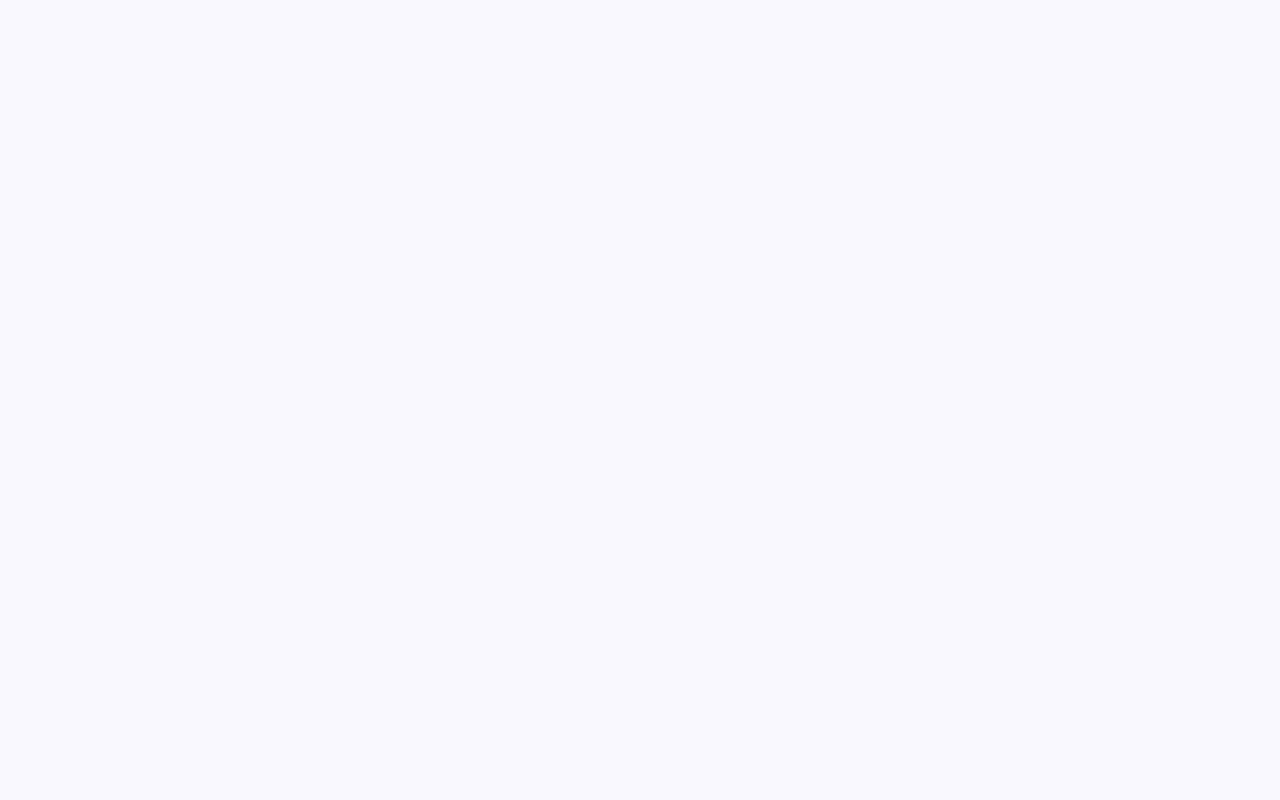
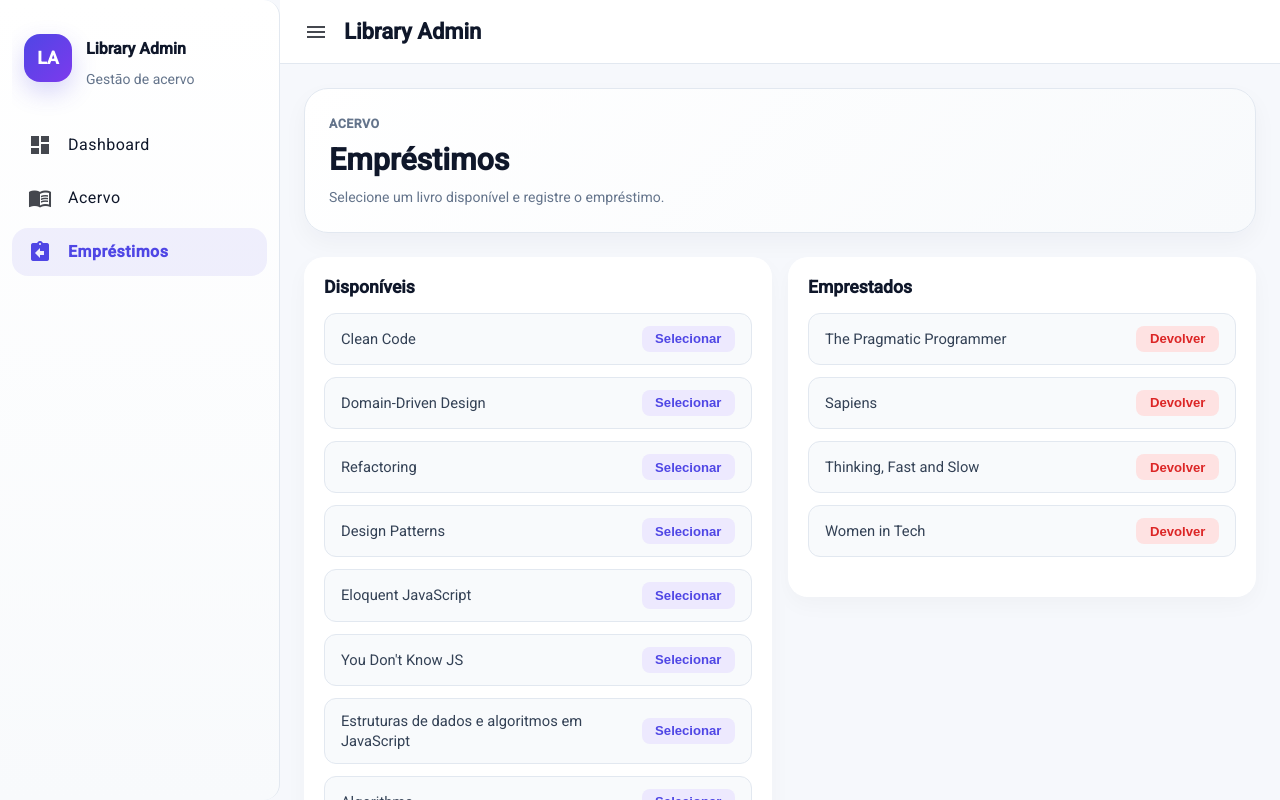
Before and after one commit to nayannelbatista/angular-fiap-course, an Angular app: page /loans in a window 1280 px wide. Before the commit this address led to /. Built offline with nearby package versions, Linux system fonts and the light colour scheme.

Commit message:
feat: add loans and centralize book state with computed signals

```diff
--- a/src/app/app.routes.ts
+++ b/src/app/app.routes.ts
@@ -2,6 +2,7 @@ import { Routes } from '@angular/router';
 import { Shell } from './shell/shell';
 import { BookListPage } from './books/book-list-page/book-list-page';
 import { Dashboard } from './dashboard/dashboard/dashboard';
+import { Loans } from './loans/loans/loans';
 
 export const routes: Routes = [
   {
@@ -11,6 +12,7 @@ export const routes: Routes = [
       { path: '', redirectTo: 'dashboard', pathMatch: 'full' },
       { path: 'books', component: BookListPage },
       { path: 'dashboard', component: Dashboard },
+      { path: 'loans', component: Loans },
     ],
   }
 ];
--- a/src/app/books/book-list-page/book-list-page.html
+++ b/src/app/books/book-list-page/book-list-page.html
@@ -12,11 +12,11 @@
     [categories]="categories()"
   ></app-book-filter>
 
-  @if (filteredBooks.length === 0) {
+  @if (filteredBooks().length === 0) {
     <div class="empty-state">
       Nenhum livro encontrado para os filtros informados.
     </div>
   } @else {
-    <app-book-table [books]="filteredBooks"></app-book-table>
+    <app-book-table [books]="filteredBooks()"></app-book-table>
   }
 </section>
--- a/src/app/books/book-list-page/book-list-page.ts
+++ b/src/app/books/book-list-page/book-list-page.ts
@@ -1,8 +1,9 @@
-import { Component, inject, OnInit, signal } from '@angular/core';
+import { Component, computed, inject, OnInit, signal } from '@angular/core';
 import { Book } from '../book';
 import { BooksService } from '../books.service';
 import { BookFilter } from "../book-filter/book-filter";
 import { BookTable } from '../book-table/book-table';
+import { BooksState } from '../books-state';
 
 @Component({
   selector: 'app-book-list-page',
@@ -14,28 +15,26 @@ import { BookTable } from '../book-table/book-table';
   styleUrl: './book-list-page.scss',
 })
 export class BookListPage implements OnInit {
-  private booksService = inject(BooksService);
+  private booksState = inject(BooksState);
 
   books = signal<Book[]>([]);
-  categories = signal<string[]>([]);
+  categories = computed(() => [...new Set(this.booksState.books().map(b => b.category))]);
   searchTerm = signal<string>('');
   selectedCategory = signal<string>('all');
 
   ngOnInit() {
-    const books = this.booksService.getAllBooks();
-    this.books.set(books);
-    this.categories.set([...new Set(this.books().map(b => b.category))]);
+    this.booksState.loadBooks();
   }
 
-  get filteredBooks(): Book[] {
+  readonly filteredBooks = computed(() => {
     const search = this.searchTerm().toLowerCase().trim();
     const category = this.selectedCategory();
-    return this.books().filter(book => {
+    return this.booksState.books().filter(book => {
       const matchesSearch =
         !search || book.title.toLowerCase().includes(search);
       const matchesCategory =
         category === 'all' || book.category === category;
       return matchesSearch && matchesCategory;
     });
-  }
+  })
 }
--- a/src/app/books/books-state.ts
+++ b/src/app/books/books-state.ts
@@ -14,11 +14,14 @@ export class BooksState {
 
   readonly categoriesCount = computed(() => new Set(this.books().map((b) => b.category)).size);
 
-  readonly availableBooks = computed(() => this.books().filter((b) => b.available).length);
+  readonly availableBooksCount = computed(() => this.books().filter((b) => b.available).length);
+  readonly availableBooks = computed(() => this.books().filter((b) => b.available));
 
-  readonly loanedBooks = computed(() => this.books().filter((b) => !b.available).length);
+  readonly loanedBooksCount = computed(() => this.books().filter((b) => !b.available).length);
+  readonly loanedBooks = computed(() => this.books().filter((b) => !b.available));
 
   loadBooks() {
+    if (this.books().length > 0) return;
     const books = this.booksService.getAllBooks();
     this.books.set(books);
   }
@@ -41,10 +44,16 @@ export class BooksState {
 
   readonly availabilityStats = computed(() => {
     const total = this.totalBooks();
-    const available = this.availableBooks();
+    const available = this.availableBooksCount();
 
     return {
       availablePercent: total ? Math.round((available / total) * 100) : 0,
     };
   });
+
+  toggleAvailability(id: string) {
+    this.books.update((books) =>
+      books.map((b) => (b.id === id ? { ...b, available: !b.available } : b)),
+    );
+  }
 }
--- a/src/app/dashboard/dashboard/dashboard.html
+++ b/src/app/dashboard/dashboard/dashboard.html
@@ -13,7 +13,7 @@
   <section class="hero-card">
     <div>
       <span class="eyebrow">Panorama atual</span>
-      <h2>{{ booksState.availableBooks() }} livros disponíveis para empréstimo</h2>
+      <h2>{{ booksState.availableBooksCount() }} livros disponíveis para empréstimo</h2>
       <p>
         O acervo possui {{ booksState.totalBooks() }} livros distribuídos em
         {{ booksState.categoriesCount() }} categorias.
@@ -29,12 +29,12 @@
 
     <article class="kpi-card">
       <span>Disponíveis</span>
-      <strong>{{ booksState.availableBooks() }}</strong>
+      <strong>{{ booksState.availableBooksCount() }}</strong>
     </article>
 
     <article class="kpi-card">
       <span>Emprestados</span>
-      <strong>{{ booksState.loanedBooks() }}</strong>
+      <strong>{{ booksState.loanedBooksCount() }}</strong>
     </article>
 
     <article class="kpi-card">
--- /dev/null
+++ b/src/app/loans/loans/loans.html
@@ -0,0 +1,58 @@
+<section class="loans-page">
+  <header class="loans-hero">
+    <span class="eyebrow">Acervo</span>
+    <h1>Empréstimos</h1>
+    <p>Selecione um livro disponível e registre o empréstimo.</p>
+  </header>
+
+  <div class="loans-grid">
+    <mat-card class="loan-card">
+      <h2>Disponíveis</h2>
+
+      <div class="book-list">
+        @for (book of booksState.availableBooks(); track book.id) {
+          <div class="book-item">
+            <span>{{ book.title }}</span>
+            <button
+              class="btn-select"
+              [disabled]="selectedBookId() === book.id"
+              (click)="selectBook(book.id)"
+            >
+              Selecionar
+            </button>
+          </div>
+        } @empty {
+          <p class="empty-state">Nenhum livro disponível.</p>
+        }
+      </div>
+
+      <button
+        class="btn-register"
+        [disabled]="!selectedBookId()"
+        (click)="registerLoan()"
+      >
+        Registrar empréstimo
+      </button>
+    </mat-card>
+
+    <mat-card class="loan-card">
+      <h2>Emprestados</h2>
+
+      <div class="book-list">
+        @for (book of booksState.loanedBooks(); track book.id) {
+          <div class="book-item">
+            <span>{{ book.title }}</span>
+            <button
+              class="btn-return"
+              (click)="booksState.toggleAvailability(book.id)"
+            >
+              Devolver
+            </button>
+          </div>
+        } @empty {
+          <p class="empty-state">Nenhum livro emprestado.</p>
+        }
+      </div>
+    </mat-card>
+  </div>
+</section>
--- /dev/null
+++ b/src/app/loans/loans/loans.scss
@@ -0,0 +1,136 @@
+:host {
+  display: block;
+}
+
+.loans-page {
+  display: grid;
+  gap: 1.5rem;
+}
+
+.loans-hero {
+  padding: 1.5rem;
+  border-radius: 24px;
+  background: linear-gradient(135deg, #ffffff, #f8fafc);
+  border: 1px solid #e2e8f0;
+  box-shadow: 0 10px 24px rgba(15, 23, 42, 0.04);
+}
+
+.loans-hero h1 {
+  margin: 0;
+  font-size: 1.9rem;
+  line-height: 1.1;
+  color: #0f172a;
+}
+
+.loans-hero p {
+  margin: 0.65rem 0 0;
+  color: #64748b;
+  line-height: 1.5;
+}
+
+.eyebrow {
+  display: inline-block;
+  margin-bottom: 0.55rem;
+  font-size: 0.78rem;
+  font-weight: 600;
+  letter-spacing: 0.04em;
+  text-transform: uppercase;
+  color: #64748b;
+}
+
+.loans-grid {
+  display: grid;
+  grid-template-columns: 1fr 1fr;
+  gap: 1rem;
+  align-items: start;
+}
+
+.loan-card {
+  padding: 1.25rem;
+  border-radius: 20px;
+  background: white;
+  box-shadow: 0 8px 22px rgba(15, 23, 42, 0.03);
+}
+
+.loan-card h2 {
+  margin: 0 0 1rem;
+  font-size: 1.1rem;
+  color: #0f172a;
+}
+
+.book-list {
+  display: grid;
+  gap: 0.75rem;
+  margin-bottom: 1.25rem;
+}
+
+.book-item {
+  display: flex;
+  justify-content: space-between;
+  align-items: center;
+  padding: 0.75rem 1rem;
+  border-radius: 12px;
+  border: 1px solid #e2e8f0;
+  background: #f8fafc;
+}
+
+.book-item span {
+  font-size: 0.92rem;
+  color: #334155;
+}
+
+.book-item button {
+  padding: 0.35rem 0.85rem;
+  border-radius: 8px;
+  border: none;
+  font-size: 0.82rem;
+  font-weight: 600;
+  cursor: pointer;
+  transition: opacity 0.15s;
+}
+
+.book-item button:disabled {
+  opacity: 0.4;
+  cursor: default;
+}
+
+.btn-select {
+  background: #ede9fe;
+  color: #4f46e5;
+}
+
+.btn-return {
+  background: #fee2e2;
+  color: #dc2626;
+}
+
+.btn-register {
+  width: 100%;
+  padding: 0.75rem;
+  border-radius: 12px;
+  border: none;
+  background: linear-gradient(135deg, #4f46e5, #7c3aed);
+  color: white;
+  font-size: 0.95rem;
+  font-weight: 600;
+  cursor: pointer;
+  transition: opacity 0.15s;
+}
+
+.btn-register:disabled {
+  opacity: 0.4;
+  cursor: default;
+}
+
+.empty-state {
+  color: #94a3b8;
+  font-size: 0.9rem;
+  text-align: center;
+  padding: 1rem 0;
+}
+
+@media (max-width: 768px) {
+  .loans-grid {
+    grid-template-columns: 1fr;
+  }
+}
--- /dev/null
+++ b/src/app/loans/loans/loans.ts
@@ -0,0 +1,31 @@
+import { Component, inject, signal } from '@angular/core';
+import { MatCardModule } from '@angular/material/card';
+import { BooksState } from '../../books/books-state';
+
+@Component({
+  selector: 'app-loans',
+  imports: [MatCardModule],
+  templateUrl: './loans.html',
+  styleUrl: './loans.scss',
+})
+export class Loans {
+  booksState = inject(BooksState);
+  selectedBookId = signal('');
+
+  constructor() {
+    this.booksState.loadBooks();
+  }
+
+  selectBook(id: string) {
+    this.selectedBookId.set(id);
+  }
+
+  registerLoan() {
+    const id = this.selectedBookId();
+    if (!id) return;
+
+    this.booksState.toggleAvailability(id);
+    this.selectedBookId.set('');
+  }
+
+}
--- a/src/app/shell/shell.html
+++ b/src/app/shell/shell.html
@@ -17,7 +17,7 @@
           <mat-icon matListItemIcon>menu_book</mat-icon>
           <span matListItemTitle>Acervo</span>
         </a>
-        <a mat-list-item>
+        <a mat-list-item routerLink="/loans" routerLinkActive="active-link">
           <mat-icon matListItemIcon>assignment_return</mat-icon>
           <span matListItemTitle>Empréstimos</span>
         </a>
```
Also changed, not shown: 1 other file (tests, documents, lock files or other folders).
